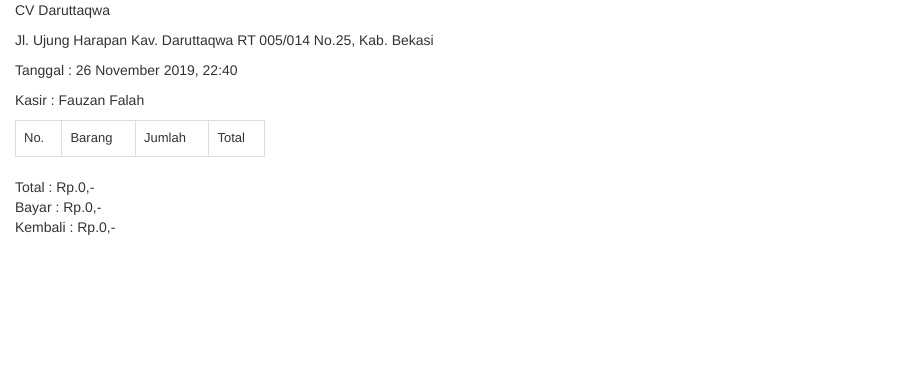
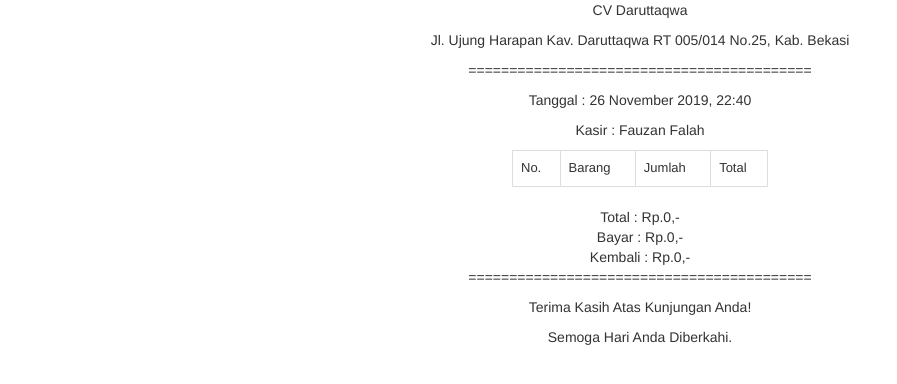
Before and after one commit to TokoAlikhlas/TokoPOS, a PHP site: the page made by print.php in a window 1280 px wide. Shown: the top 384 px of the page, without its empty margins (0-897 px from the left). Run offline with PHP 8.4, Linux system fonts and the light colour scheme; data comes from the database, SQL or seed files in the repository; data that the repository does not hold is empty.

Commit message:
Print Out

```diff
--- a/print.php
+++ b/print.php
@@ -7,17 +7,20 @@
 ?>
 <html>
 	<head>
-		<title>print</title>
+		<TITLE>PRINT OUT</TITLE>
 		<link rel="stylesheet" href="assets/css/bootstrap.css">
 	</head>
 	<body>
 		<script>window.print();</script>
-		<div class="container-fluid">
+		<div class="row h-100" style="text-align:center">
+			<div class="col-sm-12 my-auto">
+				<div class="card card-block w-25">
 					<p><?php echo $toko['nama_toko'];?></p>
 					<p><?php echo $toko['alamat_toko'];?></p>
+					<p>==========================================</p>
 					<p>Tanggal : <?php  echo date("j F Y, G:i");?></p>
 					<p>Kasir : <?php  echo $_GET['nm_member'];?></p>
-			<table class="table table-bordered" style="width:20%;font-size:13px;">
+					<table class="table table-bordered" style="width:20%;font-size:13px;" align="center">
 						<tr>
 							<td>No.</td>
 							<td>Barang</td>
@@ -39,6 +42,11 @@
 					Bayar : Rp.<?php echo number_format($_GET['bayar']);?>,-
 					<br/>
 					Kembali : Rp.<?php echo number_format($_GET['kembali']);?>,-
+					<p>==========================================</p>
+					<p>Terima Kasih Atas Kunjungan Anda!</p>
+					<p>Semoga Hari Anda Diberkahi.</p>
+				</div>
+			</div>
 		</div>
 	</body>
 </html>
```
Also changed, not shown: admin/module/laporan/index.php (+4 -11 lines), 1 other file. Lines whose indentation alone changed are shown as unchanged.
